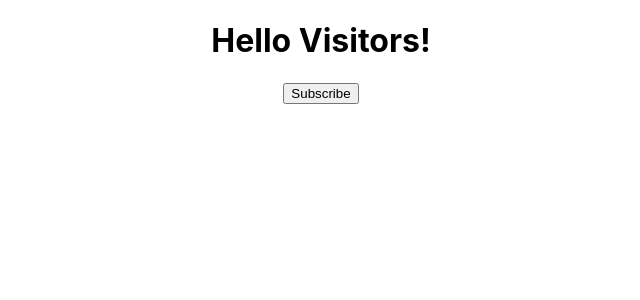
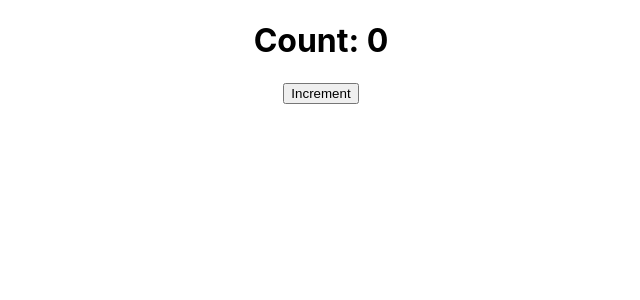
Before and after one commit to sonya0504/learn_react, a React (Create React App) app in the folder hello_world/: page / in a window 1280 px wide. Shown: the top 300 px of the page, without its empty margins (319-959 px from the left). Built offline with nearby package versions, Linux system fonts and the light colour scheme.

Commit message:
setState

```diff
--- a/hello_world/src/App.js
+++ b/hello_world/src/App.js
@@ -1,11 +1,11 @@
 import './App.css';
-import Message from './components/Message';
+import Counter from './components/Counter';
 
 
 function App() {
   return (
     <div className="App">
-     <Message />
+     <Counter addValue={2}/>
     </div>
   );
 }
--- /dev/null
+++ b/hello_world/src/components/Counter.js
@@ -0,0 +1,47 @@
+import React, { Component } from 'react'
+
+class Counter extends Component {
+
+    constructor(props) {
+        super(props)
+
+        this.state = {
+             counter: 0
+        }
+    }
+
+    increment () {
+        // this.setState({
+        //     counter: this.state.counter + 1,
+        // },
+        // () => {
+        //     console.log('state: ', this.state.counter);
+        // }
+        // )
+
+
+        this.setState((prevState, props) => ({
+            counter: prevState.counter + props.addValue,
+        }))
+        console.log(this.state.counter);
+    }
+
+    incrementFive () {
+        this.increment();
+        this.increment();
+        this.increment();
+        this.increment();
+        this.increment();
+    }
+
+    render() {
+        return (
+            <div>
+                <h1>Count: {this.state.counter}</h1>
+                <button onClick={ () => this.increment() }>Increment</button>
+            </div>
+        )
+    }
+}
+
+export default Counter;
```
Also changed, not shown: 1 other file (tests, documents, lock files or other folders).
